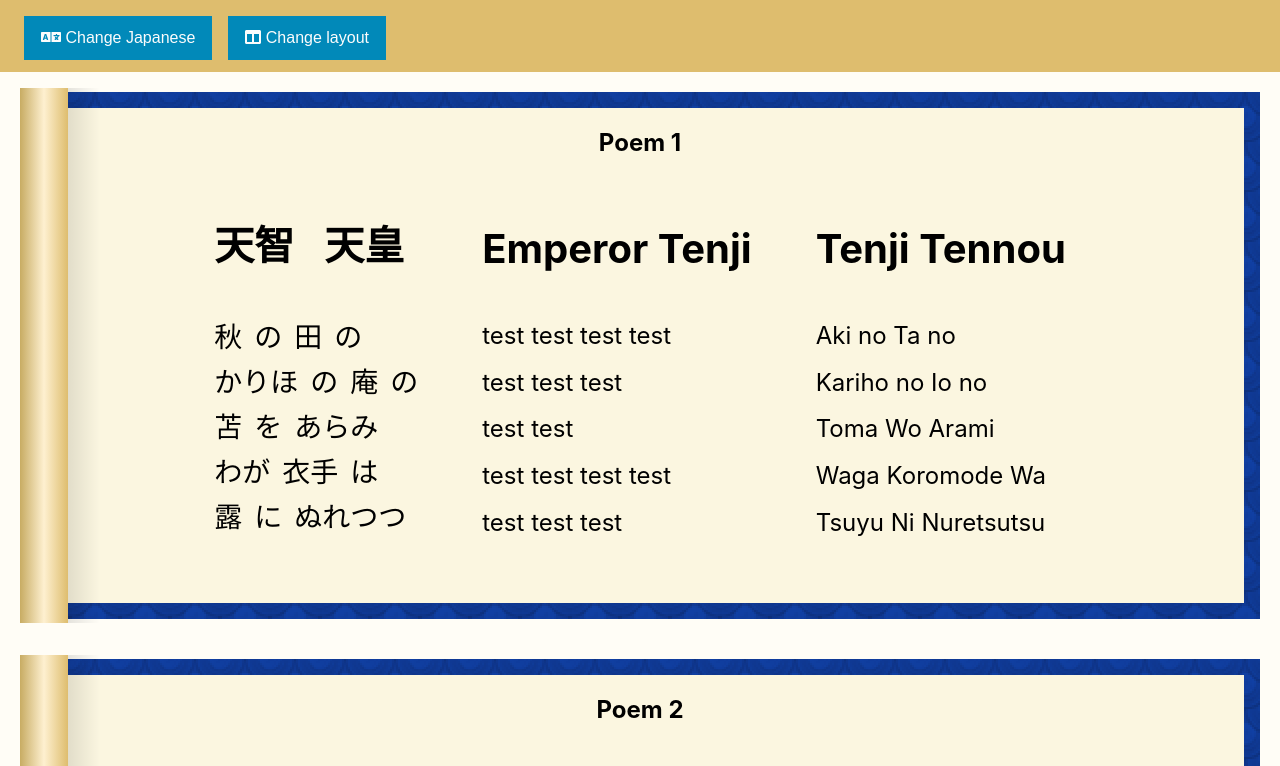
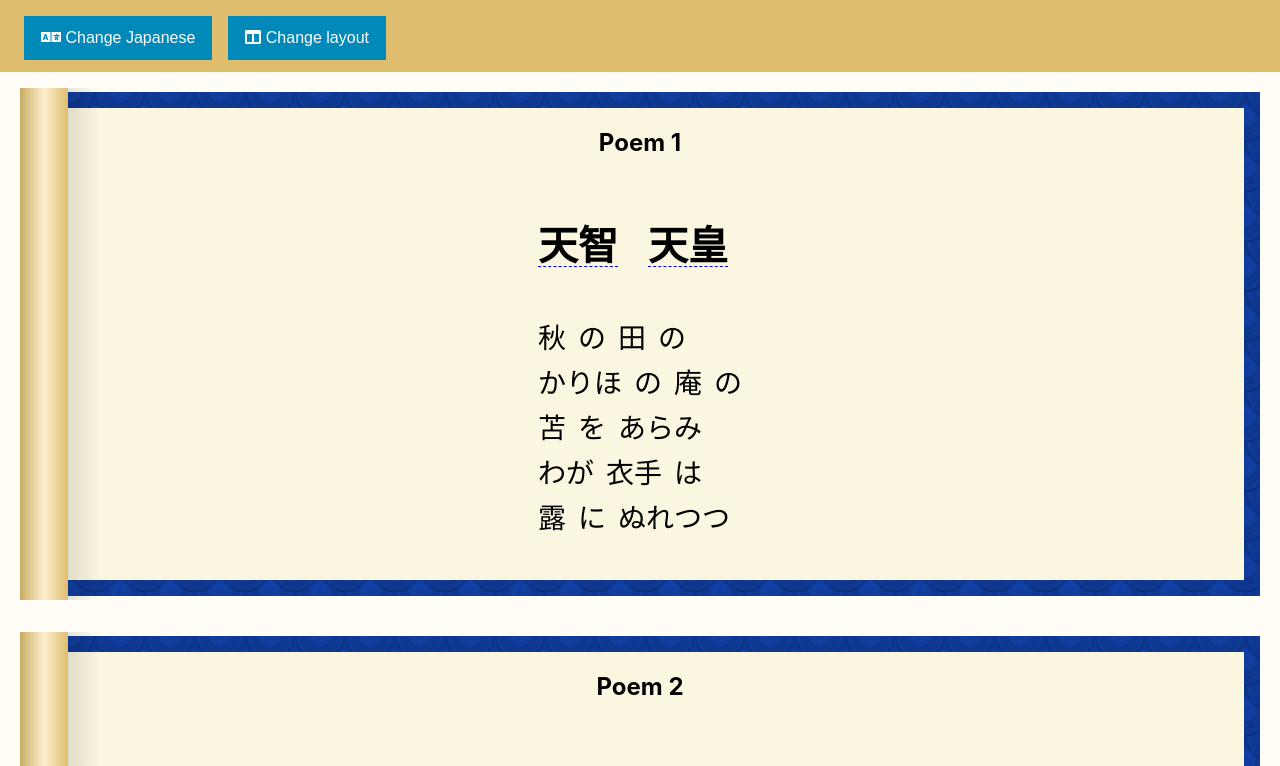
Before and after one commit to lifeanddoodles/hundred-poems, a React (Create React App) app: page / in a window 1280 px wide. Shown: the top 766 px of the page. Built offline with nearby package versions, Linux system fonts and the light colour scheme.

Commit message:
Add toggle values to local storage.

```diff
--- a/src/App.js
+++ b/src/App.js
@@ -4,17 +4,26 @@ import PoemsView from './components/PoemsView';
 import { FontAwesomeIcon } from '@fortawesome/react-fontawesome'
 import { faCog, faColumns, faEye, faEyeSlash, faLanguage } from '@fortawesome/free-solid-svg-icons'
 
+const useStateWithLocalStorage = localStorageKey => {
+  const [value, setValue] = useState(
+    localStorage.getItem(localStorageKey) || ''
+  );
+
+  useEffect(() => {
+    localStorage.setItem(localStorageKey, value);
+  }, [value]);
+
+  return [value, setValue];
+};
+
 const App = () => {
-  const [showFurigana, toggleShowFurigana] = useState(false);
-  const [traditionalJapanese, toggleTraditionalJapanese] = useState(false);
-  const [showRomajiColumn, toggleShowRomajiColumn] = useState(true);
-  const [showEnglishColumn, toggleShowEnglishColumn] = useState(true);
+  const [showFurigana, toggleShowFurigana] = useStateWithLocalStorage('showFurigana');
+  const [traditionalJapanese, toggleTraditionalJapanese] = useStateWithLocalStorage('traditionalJapanese');
+  const [showRomajiColumn, toggleShowRomajiColumn] = useStateWithLocalStorage('showRomajiColumn');
+  const [showEnglishColumn, toggleShowEnglishColumn] = useStateWithLocalStorage('showEnglishColumn');
+  const [carouselView, toggleCarouselView] = useStateWithLocalStorage('carouselView');
   const [currentPoem, setCurrentPoem] = useState(0);
-  const [carouselView, toggleCarouselView] = useState(false);
   const [selectedLayout, setSelectedLayout] = useState('columns');
-  // const [selectedLayout, setSelectedLayout] = useState(!traditionalJapanese ? 'columns' : 'main--top');
-  // const [prevRef, setPrevRef] = useState(null);
-
 
   const nextPoem = () => {
     setCurrentPoem((currentPoem + 1) % poems.length);
@@ -28,51 +37,19 @@ const App = () => {
     setCurrentPoem(currentPoem - 1);
   }
 
-  const handleToggle = (checked, setToggleFunction, e) => {
-    // console.log(e);
-    if(e.type === 'change') {
-      setToggleFunction(!checked)
-    }
-    else if(e.type === 'keydown') {
-      if(e.keyCode === 13) {
-        setToggleFunction(!checked)
-      }
-    }
-  }
-
   const handleOptionChange = (event) => {
     setSelectedLayout(event.target.value);
   }
 
   const handleBlur = (refElement, e) => {
-    // console.log(e.currentTarget, refElement, e.target);
-    // console.log(refElement.current.outerText, e.target.innerText, e.relatedTarget.innerText, );
-    // console.log('before:' + refElement.current.className + ", " + refElement.current.outerText );
-      // if(e.relatedTarget !== null) {
-      //   if(e.target.parentElement.classList.contains('is-open')) {
-      //   // if(refElement.current.classList.contains('is-open')) {
-      //     // refElement.current.classList.remove('is-open');
-      //     // e.target.parentElement.classList.remove('is-open');
-      //     // console.log(e)
-      //     console.log('contains class')
-      //   }
+      // if (e.currentTarget === e.target) {
+      //   console.log('unfocused self',  e.currentTarget ? `Current: ${e.currentTarget.outerText}` : '', e.target ? `Target: ${e.target.outerText}` : '', e.relatedTarget ? `Related: ${ e.relatedTarget.outerText}` : '');
       // }
-
-      if (e.currentTarget === e.target) {
-        console.log('unfocused self',  e.currentTarget ? `Current: ${e.currentTarget.outerText}` : '', e.target ? `Target: ${e.target.outerText}` : '', e.relatedTarget ? `Related: ${ e.relatedTarget.outerText}` : '');
-      }
-      // else if(e.currentTarget.children.contains(e.relatedTarget)) {
-      //   console.log('unfocused child',  e.currentTarget ? `Current: ${e.currentTarget.outerText}` : '', e.target ? `Target: ${e.target.outerText}` : '', e.relatedTarget ? `Related: ${ e.relatedTarget.outerText}` : '');
+      // if (!e.currentTarget.contains(e.relatedTarget)) {
+      //   // Not triggered when swapping focus between children
+      //   // e.currentTarget.parentElement.classList.remove('is-open');
+      //   console.log('focus left self',   e.currentTarget ? `Current: ${e.currentTarget.outerText}` : '', e.target ? `Target: ${e.target.outerText}` : '', e.relatedTarget ? `Related: ${ e.relatedTarget.outerText}` : '');
       // }
-      // if (e.currentTarget.contains(e.relatedTarget)) {
-      //   console.log('focus on child');
-      // }
-      if (!e.currentTarget.contains(e.relatedTarget)) {
-        // Not triggered when swapping focus between children
-        // e.currentTarget.parentElement.classList.remove('is-open');
-        // e.currentTarget.parentElement.classList.add('is-open-removed');
-        console.log('focus left self',   e.currentTarget ? `Current: ${e.currentTarget.outerText}` : '', e.target ? `Target: ${e.target.outerText}` : '', e.relatedTarget ? `Related: ${ e.relatedTarget.outerText}` : '');
-      }
   }
 
   const allControls = useRef();
@@ -87,43 +64,38 @@ const App = () => {
 
   const multipleAreasActive = twoAreasActive || allAreasActive;
 
-  function debounce(fn, ms) {
-    let timer
-    return _ => {
-      clearTimeout(timer)
-      timer = setTimeout(_ => {
-        timer = null
-        fn.apply(this, arguments)
-      }, ms)
-    };
+  const handleToggle = (localStorageKey, event) => {
+    if((event.type === 'change') || (event.type === 'keydown' && event.keyCode === 13)) {
+    switch (localStorageKey) {
+      case 'showFurigana':
+        toggleShowFurigana(!showFurigana);
+        break;
+      case 'traditionalJapanese':
+        toggleTraditionalJapanese(!traditionalJapanese);
+        break;
+      case 'showEnglishColumn':
+        toggleShowEnglishColumn(!showEnglishColumn);
+        break;
+      case 'showRomajiColumn':
+        toggleShowRomajiColumn(!showRomajiColumn);
+        break;
+      case 'carouselView':
+        toggleCarouselView(!carouselView);
+        break;
+      default:
+        break;
+    }
+  }
   }
 
-  const [dimensions, setDimensions] = useState({
-    height: window.innerHeight,
-    width: window.innerWidth
-  });
-  const WindowResizeListener = () => {
-    useEffect(() => {
-      const debouncedHandleResize = debounce(function handleResize() {
-        setDimensions({
-          height: window.innerHeight,
-          width: window.innerWidth
-        })
-      }, 250)
+  const valueToBoolean = (value) => {
+    if (value !== 'false') {
+      return !!value;
+    }
+    return false
+  }
 
-      window.addEventListener('resize', debouncedHandleResize)
-
-      return _ => {
-        window.removeEventListener('resize', debouncedHandleResize)
-      }
-    })
-    return null;
-  }
-  // const isSmall = dimensions.width <= 719;
-  // const isMedium = dimensions.width >= 720 && dimensions.width <= 1279;
-  // const isLarge = dimensions.width >= 1008;
-
-  const Toggle = ({label, id, checked, toggleFunction, falseIcon, trueIcon}) => {
+  const Toggle = ({label, id, localStorageKey, checkedValue, toggleFunction, falseIcon, trueIcon}) => {
     return (
       <label className="controls__label settings-controls__control">
         <span className="control__label-text">{label}</span>
@@ -134,9 +106,9 @@ const App = () => {
             type="checkbox"
             // aria-label={ariaLabel}
             id={id}
-            checked={checked}
-            onChange={(e) => handleToggle(checked, toggleFunction, e)}
-            onKeyDown={(e) => handleToggle(checked, toggleFunction, e)}
+            checked={valueToBoolean(checkedValue)}
+            onChange={event => handleToggle(localStorageKey, event)}
+            onKeyDown={event => handleToggle(localStorageKey, event)}
             tabIndex="0"
           />
           <span className="slider round"></span>
@@ -165,7 +137,6 @@ const App = () => {
         onBlur={(e) => handleBlur(menuRef, e)}
       >
         {icon && <><FontAwesomeIcon icon={icon} />{' '}</>}{buttonText}
-        {/* {isOpen ? 'Close' : buttonText } */}
       </button>
     )
   }
@@ -197,7 +168,6 @@ const App = () => {
 
   return (
     <div className="App">
-      <WindowResizeListener />
       <header className="site-header">
         <nav className={`settings-controls`}>
           <Menu
@@ -215,7 +185,8 @@ const App = () => {
                 <Toggle
                   label="Show furigana"
                   id="furigana_checkbox"
-                  checked={showFurigana}
+                  localStorageKey='showFurigana'
+                  checkedValue={showFurigana}
                   toggleFunction={toggleShowFurigana}
                   falseIcon={faEyeSlash}
                   trueIcon={faEye}
@@ -225,7 +196,8 @@ const App = () => {
                 <Toggle
                   label="Enable Traditional"
                   id="traditional_checkbox"
-                  checked={traditionalJapanese}
+                  localStorageKey='traditionalJapanese'
+                  checkedValue={traditionalJapanese}
                   toggleFunction={toggleTraditionalJapanese}
                 />
               }/>
@@ -238,7 +210,8 @@ const App = () => {
               <Toggle
                 label="Carousel view"
                 id="view_carousel_checkbox"
-                checked={carouselView}
+                localStorageKey='carouselView'
+                checkedValue={carouselView}
                 toggleFunction={toggleCarouselView}
                 falseIcon={faEyeSlash}
                 trueIcon={faEye}
@@ -246,7 +219,8 @@ const App = () => {
               <Toggle
                 label="View English column"
                 id="english_checkbox"
-                checked={showEnglishColumn}
+                localStorageKey='showEnglishColumn'
+                checkedValue={showEnglishColumn}
                 toggleFunction={toggleShowEnglishColumn}
                 falseIcon={faEyeSlash}
                 trueIcon={faEye}
@@ -254,12 +228,18 @@ const App = () => {
               <Toggle
                 label="View romaji column"
                 id="romaji_checkbox"
-                checked={showRomajiColumn}
+                localStorageKey='showRomajiColumn'
+                checkedValue={showRomajiColumn}
                 toggleFunction={toggleShowRomajiColumn}
                 falseIcon={faEyeSlash}
                 trueIcon={faEye}
               />
-              <label  className="controls__label settings-controls__control" htmlFor="selected_layout">Choose layout</label>
+              <label
+                className="controls__label settings-controls__control"
+                htmlFor="selected_layout"
+              >
+                Choose layout
+              </label>
               <select
                 name="selected_layout"
                 id="selected_layout"
@@ -268,7 +248,7 @@ const App = () => {
                 onChange={handleOptionChange}
                 disabled={!allAreasActive}
                 >
-                <option disabled={traditionalJapanese} value="columns">Columns</option>
+                <option disabled={!!traditionalJapanese} value="columns">Columns</option>
                 <option value="main--left">Main left</option>
                 <option value="main--right">Main right</option>
                 <option value="main--top">Main top</option>
@@ -280,11 +260,11 @@ const App = () => {
       </header>
         { <PoemsView
           poems={poems}
-          traditionalJapanese={traditionalJapanese}
-          showFurigana={showFurigana}
-          showEnglishColumn={showEnglishColumn}
-          showRomajiColumn={showRomajiColumn}
-          carouselView={carouselView}
+          traditionalJapanese={valueToBoolean(traditionalJapanese)}
+          showFurigana={valueToBoolean(showFurigana)}
+          showEnglishColumn={valueToBoolean(showEnglishColumn)}
+          showRomajiColumn={valueToBoolean(showRomajiColumn)}
+          carouselView={valueToBoolean(carouselView)}
           currentPoem={currentPoem}
           selectedLayout={selectedLayout}
           multipleAreasActive={multipleAreasActive}
--- a/src/components/Word.js
+++ b/src/components/Word.js
@@ -18,10 +18,18 @@ const Word = ({
                     showFurigana={showFurigana}
                 />
     }) : null;
-        const toolTipAttr = wordObjectInLine.roleInSentence !== "" ? {'data-tooltip': wordObjectInLine.roleInSentence } : ''
-console.log(wordObjectInLine)
+
+    const toolTipRoleAttr = wordObjectInLine.roleInSentence !== "" ? {'data-tooltip-role': `${wordObjectInLine.roleInSentence}` } : ''
+    const toolTipSpecialAttr = wordObjectInLine.specialRule !== "" ? {'data-tooltip-special': `${wordObjectInLine.specialRule}` } : ''
+    // console.log(wordObjectInLine)
     return (
-        <span className={`word__container ${wordObjectInLine.roleInSentence !== "" ? 'tooltip' : ''}`} {...toolTipAttr}>
+        <span className={`word__container ${wordObjectInLine.roleInSentence !== "" || wordObjectInLine.roleInSentence !== ""  ?
+        'tooltip' : ''} ${wordObjectInLine.roleInSentence !== "" ?
+        'tooltip-role' : ''}  ${wordObjectInLine.specialRule !== "" ?
+        'tooltip-special' : ''}`}
+            {...toolTipRoleAttr}
+            {...toolTipSpecialAttr}
+        >
             {wordCallback === getEachCharacter ? allCharacters : wordObjectInLine.word}
         </span>
     )
--- a/src/data/poemsSample.js
+++ b/src/data/poemsSample.js
@@ -6,7 +6,7 @@ export const poems = [
                 "content": [
                     {
                         "roleInSentence": "Name",
-                        "specialRule": "",
+                        "specialRule": "Special reading. の particle added after clan name.",
                         "word": [
                             {
                                 "character": "天",
--- a/src/index.css
+++ b/src/index.css
@@ -383,10 +383,6 @@ button:active {
   align-items: flex-end;
 }
 
-.word__container {
-  position: relative;
-}
-
 .poem__card--ja .word__container {
   display: flex;
   align-items: flex-end;
@@ -679,7 +675,49 @@ input:checked + .slider:before {
 }
 
 /* Tooltip */
-.tooltip::before {
+.tooltip {
+  position: relative;
+  border-bottom: 1px dashed blue;
+}
+
+.tooltip-role::before {
+  color: black;
+  z-index: 1;
+  direction: ltr;
+  font-size: 1rem;
+  line-height: 1.25;
+  font-weight: normal;
+  padding: 0.5rem 0.75rem;
+  border-radius: 0.5rem;
+  background: hsla(45, 82%, 64%, 0.9);
+  /* content: attr(data-tooltip-special); */
+  content: attr(data-tooltip-role) '. ' attr(data-tooltip-special);
+  position: absolute;
+  top: 50%;
+  left: 100%;
+  display: none;
+  transform: translateY(-50%);
+}
+
+.tooltip-role:hover::before {
+  display: block;
+}
+
+/* .tooltip-special::after {
+  position: absolute;
+  z-index: 1;
+  font-size: 1rem;
+  display: block;
+  content: '';
+  height: 1em;
+  width: 1em;
+  background-color: #ccc;
+  border-radius: 50%;
+  top: 0;
+  left: 100%;
+}
+
+.tooltip-special::before {
   color: black;
   z-index: 1;
   font-size: 1rem;
@@ -688,14 +726,14 @@ input:checked + .slider:before {
   padding: 0.5rem 0.75rem;
   border-radius: 0.5rem;
   background: hsla(45, 82%, 64%, 0.9);
-  content: attr(data-tooltip);
+  content: attr(data-tooltip-special);
   position: absolute;
-  top: 50%;
-  left: 100%;
+  top: calc(50% - 1em);
+  left: calc(100% + 1em);
   display: none;
   transform: translateY(-50%);
 }
 
-.tooltip:hover::before {
+.tooltip-special:hover::before {
   display: block;
-}
+} */
```
Also changed, not shown: 1 other file (tests, documents, lock files or other folders). Lines whose indentation alone changed are shown as unchanged.
